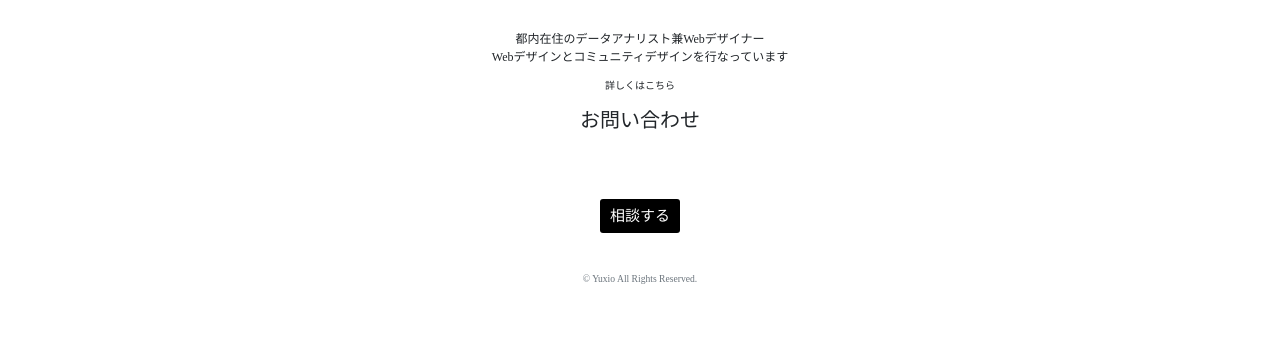
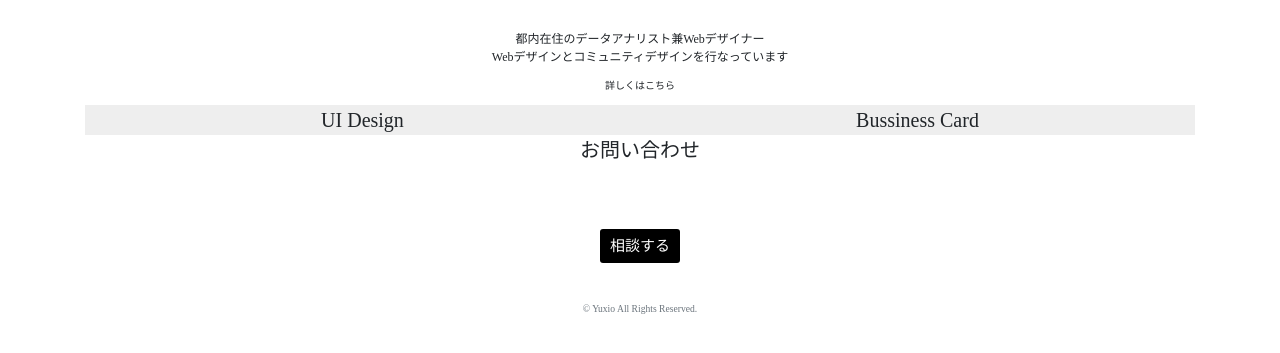
Before and after one commit to YuxioArts/Yuxio_WebSitePage, a plain HTML site: page index.html in a window 1280 px wide. Shown: the part 235-588 px from the top of the page. Drawn offline with nearby package versions, Linux system fonts and the light colour scheme; a web font is replaced by a local one.

```diff
--- a/css/top.css
+++ b/css/top.css
@@ -84,7 +84,10 @@ html {
 }
 
 body {
-    font-family:“Hiragino Mincho ProN”, “ヒラギノ明朝 ProN W3”, “ヒラギノ明朝 ProN”, "ＭＳ Ｐ明朝", "ＭＳ 明朝", serif;
+    font-family: "Hiragino Sans";
+    src: local(HiraginoSans-W0);
+    font-weight: 200;
+    #font-family: “Hiragino Mincho ProN”, “ヒラギノ明朝 ProN W3”, “ヒラギノ明朝 ProN”, "ＭＳ Ｐ明朝", "ＭＳ 明朝", serif;
 }
 
 .message {
--- a/index.html
+++ b/index.html
@@ -78,6 +78,14 @@
         <div class="container">
             <div class="container">
                 <div class="row justify-content-center">
+                    <div class="col-md-6" style="text-align: center; font-size: 20px; background-color: #EEEEEE;">
+                        UI Design
+
+                    </div>
+                    <div class="col-md-6" style="text-align: center; font-size: 20px; background-color: #EEEEEE;">
+                        Bussiness Card
+
+                    </div>
                 </div>
             </div>
         </div>
@@ -85,14 +93,21 @@
     <div class="contact_jumbotron jumbotron-text">
         <div class="container" style="margin-bottom: 5%;">
             <div class="row">
+
                 <div class="col-md-12" style="text-align: center; font-size: 20px; ">
                     お問い合わせ
+
                 </div>
+
+
             </div>
         </div>
     </div>
     <div class="col-md-12" style="text-align: center; font-size: 20px; ">
         <button type="button" class="btn" style="background-color:  #000000; color:#FFFFFF; font-size: 15px;">相談する</button>
+
+
+
     </div>
     <footer class="text-muted">
         <div class="container">
```
